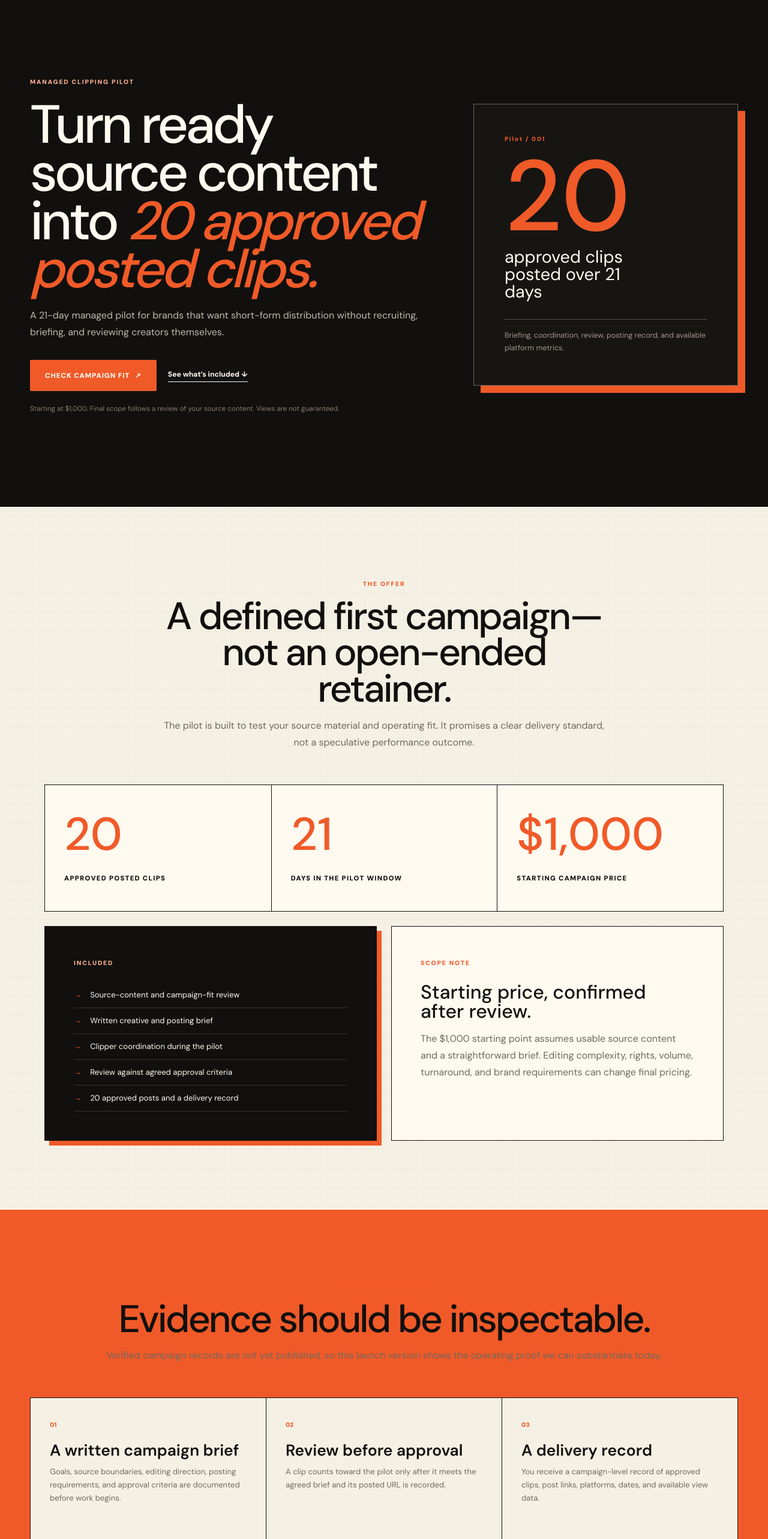
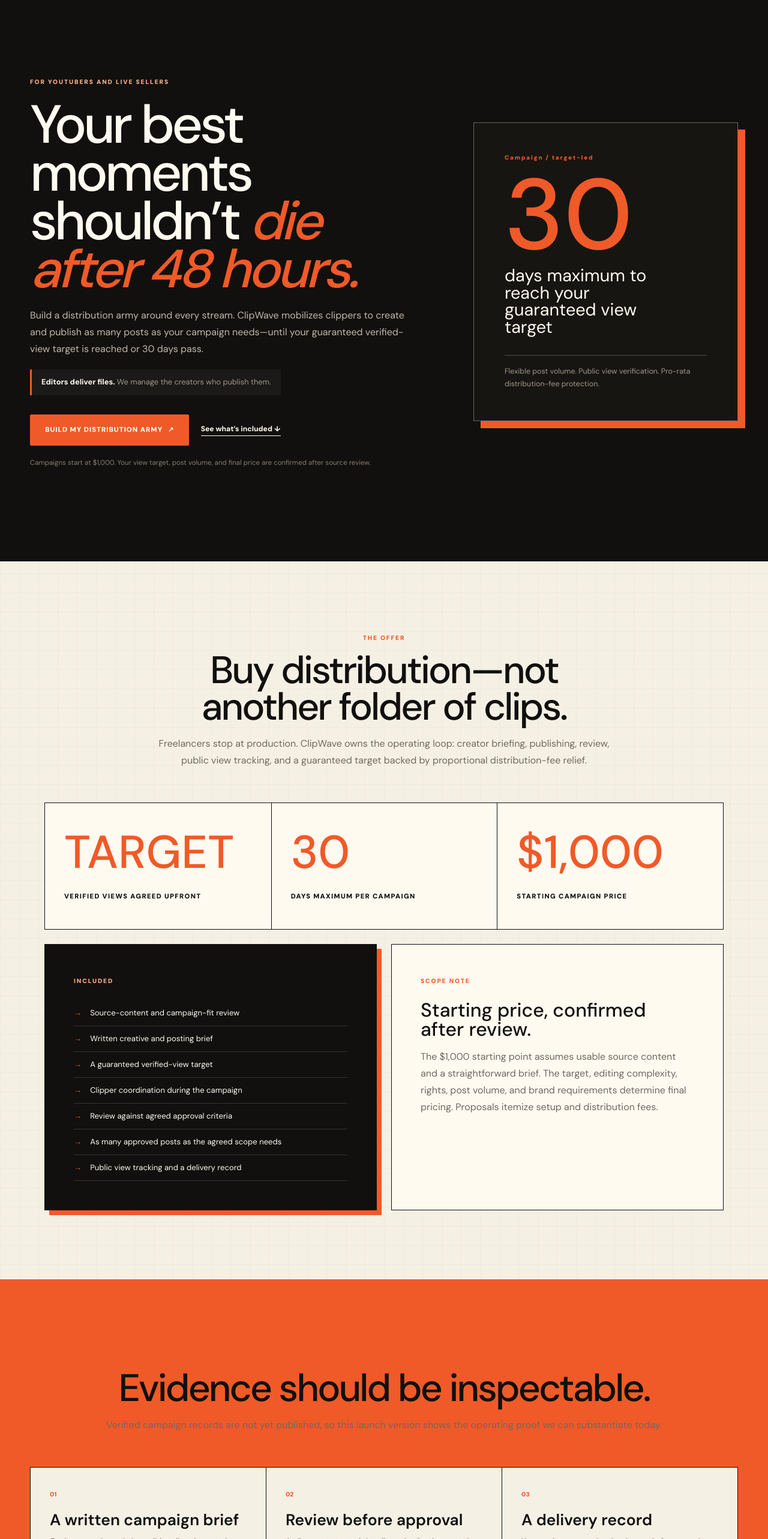
Before and after one commit to mrgyatso/clipping-site, a Next.js app: page / in a window 1280 px wide. Shown: the part 100-2666 px from the top of the page at 60% size. Built offline with nearby package versions, Linux system fonts and the light colour scheme; no server answers.

Commit message:
feat: reposition campaigns around guaranteed views

```diff
--- a/app/api/leads/route.ts
+++ b/app/api/leads/route.ts
@@ -7,6 +7,7 @@
   LeadClassification,
   LeadSubmission,
   SourceReadiness,
+  ViewTargetRange,
 } from "@/data/site";
 import { siteConfig } from "@/data/site";
 
@@ -25,6 +26,12 @@
   "1000_2499",
   "2500_4999",
   "5000_plus",
+]);
+const viewTargetRanges = new Set<ViewTargetRange>([
+  "100k_499k",
+  "500k_999k",
+  "1m_4_9m",
+  "5m_plus",
 ]);
 const sourceReadinessValues = new Set<SourceReadiness>([
   "ready",
@@ -118,6 +125,7 @@
   const sourceContentUrl = clean(body.sourceContentUrl, 1000);
   const campaignGoal = clean(body.campaignGoal) as CampaignGoal;
   const budgetRange = clean(body.budgetRange) as BudgetRange;
+  const viewTargetRange = clean(body.viewTargetRange) as ViewTargetRange;
   const sourceReadiness = clean(body.sourceReadiness) as SourceReadiness;
   const launchWindow = clean(body.launchWindow) as LaunchWindow;
   const notes = clean(body.notes, 3000);
@@ -129,6 +137,7 @@
     !validUrl(sourceContentUrl) ||
     !campaignGoals.has(campaignGoal) ||
     !budgetRanges.has(budgetRange) ||
+    !viewTargetRanges.has(viewTargetRange) ||
     !sourceReadinessValues.has(sourceReadiness) ||
     !launchWindows.has(launchWindow);
 
@@ -171,6 +180,7 @@
     sourceContentUrl,
     campaignGoal,
     budgetRange,
+    viewTargetRange,
     sourceReadiness,
     launchWindow,
     notes: notes || undefined,
@@ -215,6 +225,7 @@
           `Source content: ${sourceContentUrl}`,
           `Goal: ${campaignGoal}`,
           `Budget: ${budgetRange}`,
+          `Desired verified-view target: ${viewTargetRange}`,
           `Source readiness: ${sourceReadiness}`,
           `Launch window: ${launchWindow}`,
           `Notes: ${notes || "—"}`,
@@ -252,6 +263,7 @@
       name,
       email,
       company,
+      view_target: viewTargetRange,
       utm_source: lead.attribution.source ?? "",
       utm_medium: lead.attribution.medium ?? "",
       utm_campaign: lead.attribution.campaign ?? "",
--- a/app/globals.css
+++ b/app/globals.css
@@ -108,6 +108,16 @@
 }
 .hero h1 em { color: var(--orange); font-weight: inherit; }
 .hero-copy > p { max-width: 650px; color: #c1b8aa; font-size: 1rem; line-height: 1.75; }
+.hero-copy .hero-mechanism {
+  width: fit-content;
+  margin-top: 1.2rem;
+  border-left: 3px solid var(--orange);
+  padding: .65rem 1rem;
+  background: rgba(255, 255, 255, .045);
+  color: #9f978b;
+  font-size: .8rem;
+}
+.hero-mechanism strong { color: var(--paper-light); }
 .kicker {
   display: inline-block;
   color: var(--orange);
--- a/app/page.tsx
+++ b/app/page.tsx
@@ -4,16 +4,16 @@
 import { faqs, processProof } from "@/data/site";
 
 const deliverables = [
-  ["20", "approved posted clips"],
-  ["21", "days in the pilot window"],
+  ["TARGET", "verified views agreed upfront"],
+  ["30", "days maximum per campaign"],
   ["$1,000", "starting campaign price"],
 ] as const;
 
 const steps = [
   {
     number: "01",
-    title: "We review the source",
-    body: "You share the content, goal, launch timing, and constraints. We confirm whether the source has enough usable material for the pilot.",
+    title: "We set the target",
+    body: "You share the content, view goal, launch timing, and constraints. We review the source and confirm a guaranteed verified-view target and itemized price.",
   },
   {
     number: "02",
@@ -22,13 +22,13 @@
   },
   {
     number: "03",
-    title: "We manage delivery",
-    body: "Clippers create and post. We coordinate the workflow, review submissions, and record each approved post.",
+    title: "We mobilize the army",
+    body: "Clippers create and publish from creator accounts. We coordinate the campaign, review submissions, and scale approved post volume toward the target.",
   },
   {
     number: "04",
-    title: "You receive the record",
-    body: "At the end of the pilot, you get approved post links and the platform metrics available during the reporting window.",
+    title: "We verify the views",
+    body: "The campaign ends when the target is reached or at the day-30 cutoff. You receive approved post links, public platform counts, and the final guarantee calculation.",
   },
 ] as const;
 
@@ -40,15 +40,17 @@
       <main>
         <section className="hero">
           <div className="hero-copy">
-            <span className="kicker light">Managed clipping pilot</span>
-            <h1>
-              Turn ready source content into{" "}
-              <em>20 approved posted clips.</em>
-            </h1>
+            <span className="kicker light">For YouTubers and live sellers</span>
+            <h1>Your best moments shouldn’t <em>die after 48 hours.</em></h1>
             <p>
-              A 21-day managed pilot for brands that want short-form
-              distribution without recruiting, briefing, and reviewing
-              creators themselves.
+              Build a distribution army around every stream. ClipWave mobilizes
+              clippers to create and publish as many posts as your campaign
+              needs—until your guaranteed verified-view target is reached or 30
+              days pass.
+            </p>
+            <p className="hero-mechanism">
+              <strong>Editors deliver files.</strong> We manage the creators who
+              publish them.
             </p>
             <div className="button-row">
               <TrackedLink
@@ -56,25 +58,25 @@
                 href="#qualification"
                 event="hero_fit_cta_click"
               >
-                Check campaign fit <span aria-hidden="true">↗</span>
+                Build my distribution army <span aria-hidden="true">↗</span>
               </TrackedLink>
               <Link className="text-link light-link" href="#pilot">
                 See what’s included ↓
               </Link>
             </div>
             <p className="microcopy">
-              Starting at $1,000. Final scope follows a review of your source
-              content. Views are not guaranteed.
+              Campaigns start at $1,000. Your view target, post volume, and
+              final price are confirmed after source review.
             </p>
           </div>
-          <div className="hero-panel" aria-label="Pilot delivery overview">
-            <span className="panel-label">Pilot / 001</span>
-            <strong>20</strong>
-            <span>approved clips posted over 21 days</span>
+          <div className="hero-panel" aria-label="Campaign guarantee overview">
+            <span className="panel-label">Campaign / target-led</span>
+            <strong>30</strong>
+            <span>days maximum to reach your guaranteed view target</span>
             <div className="panel-rule" />
             <p>
-              Briefing, coordination, review, posting record, and available
-              platform metrics.
+              Flexible post volume. Public view verification. Pro-rata
+              distribution-fee protection.
             </p>
           </div>
         </section>
@@ -82,11 +84,11 @@
         <section className="pilot section" id="pilot">
           <div className="section-heading reveal">
             <span className="kicker">The offer</span>
-            <h2>A defined first campaign—not an open-ended retainer.</h2>
+            <h2>Buy distribution—not another folder of clips.</h2>
             <p>
-              The pilot is built to test your source material and operating
-              fit. It promises a clear delivery standard, not a speculative
-              performance outcome.
+              Freelancers stop at production. ClipWave owns the operating loop:
+              creator briefing, publishing, review, public view tracking, and a
+              guaranteed target backed by proportional distribution-fee relief.
             </p>
           </div>
           <div className="metric-grid reveal">
@@ -103,9 +105,11 @@
               <ul className="check-list">
                 <li>Source-content and campaign-fit review</li>
                 <li>Written creative and posting brief</li>
-                <li>Clipper coordination during the pilot</li>
+                <li>A guaranteed verified-view target</li>
+                <li>Clipper coordination during the campaign</li>
                 <li>Review against agreed approval criteria</li>
-                <li>20 approved posts and a delivery record</li>
+                <li>As many approved posts as the agreed scope needs</li>
+                <li>Public view tracking and a delivery record</li>
               </ul>
             </article>
             <article className="outline-card">
@@ -113,8 +117,9 @@
               <h3>Starting price, confirmed after review.</h3>
               <p>
                 The $1,000 starting point assumes usable source content and a
-                straightforward brief. Editing complexity, rights, volume,
-                turnaround, and brand requirements can change final pricing.
+                straightforward brief. The target, editing complexity, rights,
+                post volume, and brand requirements determine final pricing.
+                Proposals itemize setup and distribution fees.
               </p>
             </article>
           </div>
@@ -148,7 +153,7 @@
         <section className="process section" id="process">
           <div className="section-heading left reveal">
             <span className="kicker">How it works</span>
-            <h2>One managed path from source review to delivery.</h2>
+            <h2>One managed path from source review to verified reach.</h2>
           </div>
           <div className="steps">
             {steps.map((step) => (
@@ -174,7 +179,7 @@
               <span>Qualified-call preparation</span>
               <ul>
                 <li>Your primary source-content link</li>
-                <li>The outcome this campaign should support</li>
+                <li>Your preferred verified-view target</li>
                 <li>Brand, rights, or compliance constraints</li>
                 <li>Your ideal launch date</li>
               </ul>
@@ -188,23 +193,23 @@
         <section className="objections section">
           <div className="section-heading reveal">
             <span className="kicker">A realistic fit</span>
-            <h2>What the pilot is—and what it is not.</h2>
+            <h2>What the guarantee covers—and what it doesn’t.</h2>
           </div>
           <div className="objection-grid reveal">
             <article>
               <span>It is</span>
-              <h3>A managed operational test</h3>
+              <h3>A verified distribution target</h3>
               <p>
-                A way to test whether your source content can support a
-                repeatable clipping workflow with clear delivery standards.
+                Approved campaign posts count toward a view target measured
+                from native public platform counters at the cutoff.
               </p>
             </article>
             <article>
               <span>It is not</span>
-              <h3>A guaranteed viral outcome</h3>
+              <h3>A promise of sales or virality</h3>
               <p>
-                Posting more creative creates more opportunities, but no agency
-                can honestly promise views, conversions, or platform reach.
+                The guarantee covers verified views defined in your proposal,
+                not conversions, revenue, followers, or one specific viral post.
               </p>
             </article>
             <article>
@@ -234,14 +239,14 @@
         </section>
 
         <section className="closing">
-          <span className="kicker light">Start with the source</span>
-          <h2>Know whether your campaign is workable before you book.</h2>
+          <span className="kicker light">Your content already did the work</span>
+          <h2>Now build the distribution army that keeps it moving.</h2>
           <TrackedLink
             className="button primary large"
             href="#qualification"
             event="closing_fit_cta_click"
           >
-            Check campaign fit <span aria-hidden="true">↗</span>
+            Build my distribution army <span aria-hidden="true">↗</span>
           </TrackedLink>
         </section>
       </main>
--- a/app/privacy/page.tsx
+++ b/app/privacy/page.tsx
@@ -22,7 +22,8 @@
           <h2>Information we collect</h2>
           <p>
             We collect the contact, company, source-content, campaign, budget,
-            readiness, timing, notes, and attribution information you submit.
+            desired view-target range, readiness, timing, notes, and attribution
+            information you submit.
             Optional analytics may collect standard usage events when a GA4 ID
             is configured.
           </p>
--- a/components/interactive.tsx
+++ b/components/interactive.tsx
@@ -101,6 +101,7 @@
   sourceContentUrl: "",
   campaignGoal: "",
   budgetRange: "",
+  viewTargetRange: "",
   sourceReadiness: "",
   launchWindow: "",
   notes: "",
@@ -266,6 +267,18 @@
             ["1000_2499", "$1,000–$2,499"],
             ["2500_4999", "$2,500–$4,999"],
             ["5000_plus", "$5,000+"],
+          ]}
+        />
+        <SelectField
+          label="Desired verified-view target"
+          name="viewTargetRange"
+          value={fields.viewTargetRange}
+          update={update}
+          options={[
+            ["100k_499k", "100K–499K views"],
+            ["500k_999k", "500K–999K views"],
+            ["1m_4_9m", "1M–4.9M views"],
+            ["5m_plus", "5M+ views"],
           ]}
         />
         <SelectField
--- a/components/site-shell.tsx
+++ b/components/site-shell.tsx
@@ -23,7 +23,7 @@
           ))}
         </div>
         <Link className="button primary nav-cta" href="/#qualification">
-          Check campaign fit <span aria-hidden="true">↗</span>
+          Build campaign army <span aria-hidden="true">↗</span>
         </Link>
       </nav>
     </header>
@@ -37,8 +37,8 @@
         <div>
           <Logo />
           <p>
-            Managed short-form distribution with defined deliverables and
-            honest reporting.
+            Guaranteed-view distribution campaigns for YouTubers and live
+            sellers with content ready to move.
           </p>
         </div>
         <div className="footer-links">
@@ -62,7 +62,7 @@
       </div>
       <div className="footer-bottom">
         <span>© {new Date().getFullYear()} {siteConfig.name}</span>
-        <span>No view guarantees. Final scope follows source review.</span>
+        <span>View guarantees apply only under an eligible signed campaign scope.</span>
       </div>
     </footer>
   );
--- a/data/site.ts
+++ b/data/site.ts
@@ -12,6 +12,12 @@
   | "1000_2499"
   | "2500_4999"
   | "5000_plus";
+
+export type ViewTargetRange =
+  | "100k_499k"
+  | "500k_999k"
+  | "1m_4_9m"
+  | "5m_plus";
 
 export type SourceReadiness = "ready" | "needs_preparation" | "not_ready";
 export type LaunchWindow = "within_30_days" | "one_to_three_months" | "later";
@@ -33,6 +39,7 @@
   sourceContentUrl: string;
   campaignGoal: CampaignGoal;
   budgetRange: BudgetRange;
+  viewTargetRange: ViewTargetRange;
   sourceReadiness: SourceReadiness;
   launchWindow: LaunchWindow;
   notes?: string;
@@ -58,7 +65,7 @@
 export const siteConfig = {
   name: "ClipWave",
   description:
-    "Managed short-form clipping campaigns for brands with source content ready to distribute.",
+    "Guaranteed-view distribution campaigns for YouTubers and live sellers with content ready to move.",
   bookingDuration: "30 minutes",
   calLink: process.env.NEXT_PUBLIC_CAL_LINK ?? "zack-woods-si9bra/30min",
 } as const;
@@ -85,7 +92,7 @@
   },
   {
     title: "A delivery record",
-    body: "You receive a campaign-level record of approved clips, post links, platforms, dates, and available view data.",
+    body: "You receive a campaign-level record of approved posts, public platform counts, cutoff dates, and verified views toward the guarantee.",
   },
 ] as const;
 
@@ -93,17 +100,22 @@
   {
     question: "What is included in the pilot?",
     answer:
-      "Campaign setup, a written brief, clipper coordination, review, and 20 approved clips posted over 21 days. You also receive a delivery record with post links and available platform metrics.",
+      "Campaign setup, a written brief, clipper coordination, review, flexible post volume within the agreed scope, and public view tracking. The campaign runs until its guaranteed verified-view target is reached or 30 days after the first approved post goes live.",
   },
   {
     question: "Do you guarantee views?",
     answer:
-      "No. Performance depends on the source content, audience, platform, timing, and creative response. We guarantee only the operational deliverables defined in the final scope.",
+      "For eligible campaigns, yes. Your signed proposal defines a verified-view target and itemizes the distribution fee. If approved campaign posts fall short at the day-30 cutoff, the undelivered percentage is refunded from that distribution fee. Setup and strategy fees are nonrefundable.",
   },
   {
     question: "Why does the pilot start at $1,000?",
     answer:
-      "Source length, editing complexity, rights, brand constraints, and posting requirements affect the work involved. We review your source content before confirming final scope and price.",
+      "The guaranteed view target, source length, editing complexity, rights, brand constraints, and required post volume all affect the work involved. We review your source content before confirming the target, itemized fees, and final price.",
+  },
+  {
+    question: "How are verified views counted?",
+    answer:
+      "We sum native public view counters on approved, recorded campaign posts at the campaign cutoff. Removed, private, duplicate, paid or promoted, fraudulent, and otherwise invalid views or posts do not count.",
   },
   {
     question: "What source content works best?",
```
Also changed, not shown: app/terms/page.tsx (+35 -3 lines).
